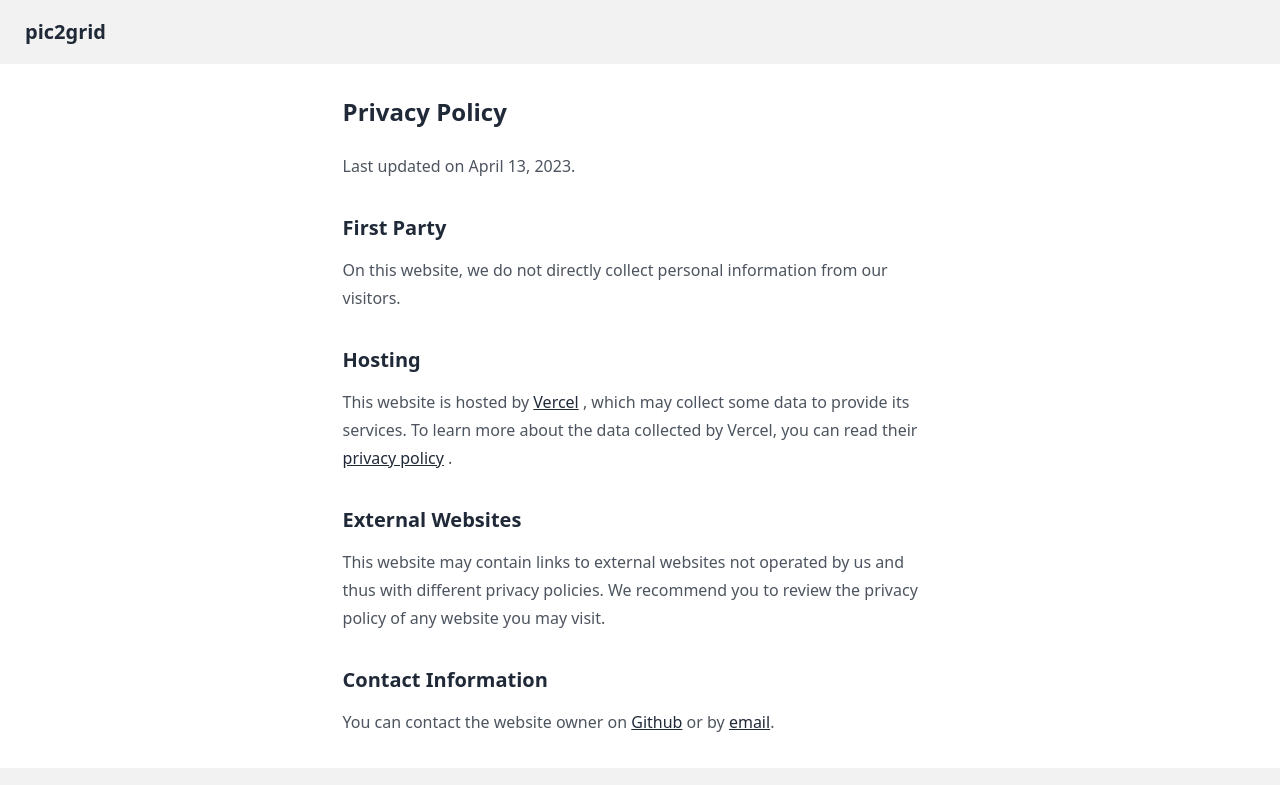
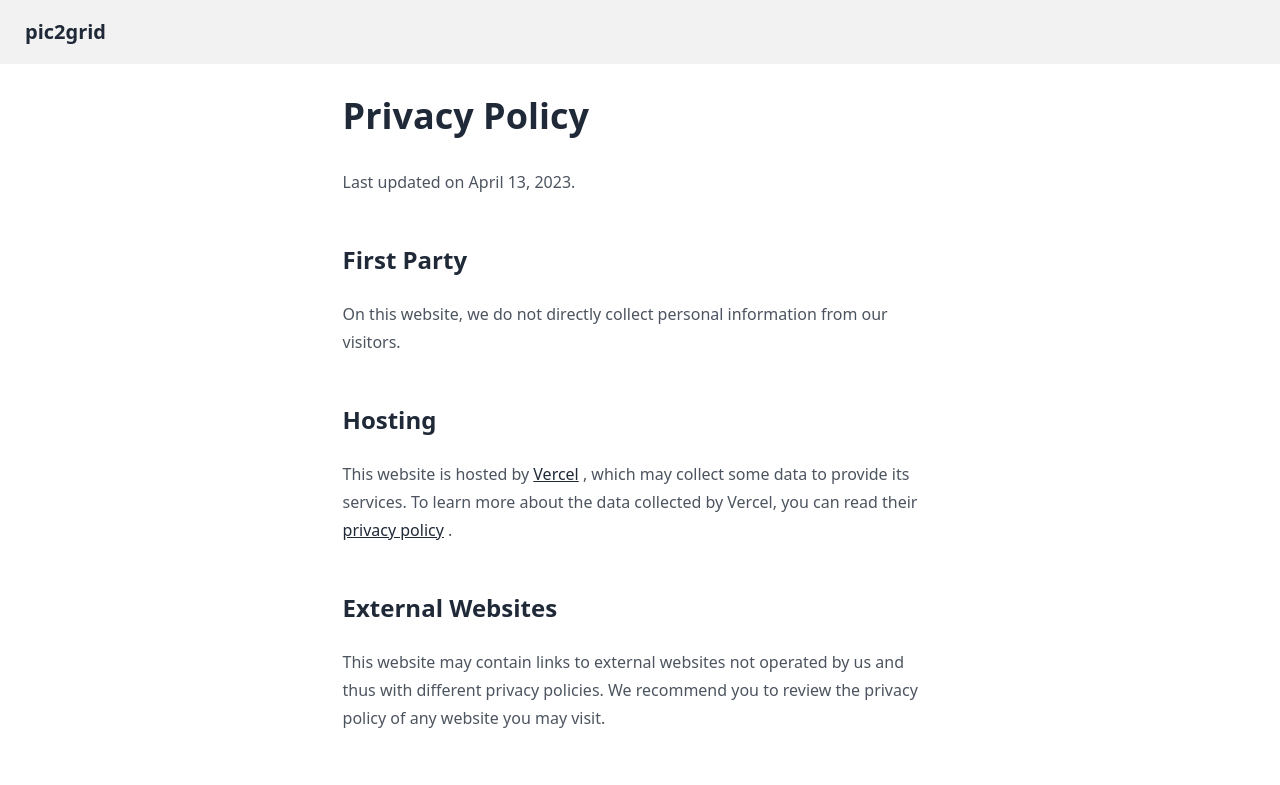
Before and after one commit to velut/gridify.it, a SvelteKit app: page /privacy in a window 1280 px wide. Shown: the top 785 px of the page. Built offline with nearby package versions, Linux system fonts and the light colour scheme.

Commit message:
refactor: update privacy page

```diff
--- a/src/routes/privacy/+page.svelte
+++ b/src/routes/privacy/+page.svelte
@@ -6,13 +6,15 @@
 
 <div class="flex items-center justify-center p-8">
 	<article class="prose">
-		<h2>Privacy Policy</h2>
-		<p>Last updated on April 13, 2023.</p>
+		<hgroup>
+			<h1>Privacy Policy</h1>
+			<p>Last updated on April 13, 2023.</p>
+		</hgroup>
 
-		<h3>First Party</h3>
+		<h2>First Party</h2>
 		<p>On this website, we do not directly collect personal information from our visitors.</p>
 
-		<h3>Hosting</h3>
+		<h2>Hosting</h2>
 		<p>
 			This website is hosted by <a href="https://vercel.com/">Vercel</a>
 			, which may collect some data to provide its services. To learn more about the data collected by
@@ -21,13 +23,13 @@
 			.
 		</p>
 
-		<h3>External Websites</h3>
+		<h2>External Websites</h2>
 		<p>
 			This website may contain links to external websites not operated by us and thus with different
 			privacy policies. We recommend you to review the privacy policy of any website you may visit.
 		</p>
 
-		<h3>Contact Information</h3>
+		<h2>Contact Information</h2>
 		<p>
 			You can contact the website owner on{' '}
 			<a href="https://github.com/velut">Github</a> or by{' '}
```
